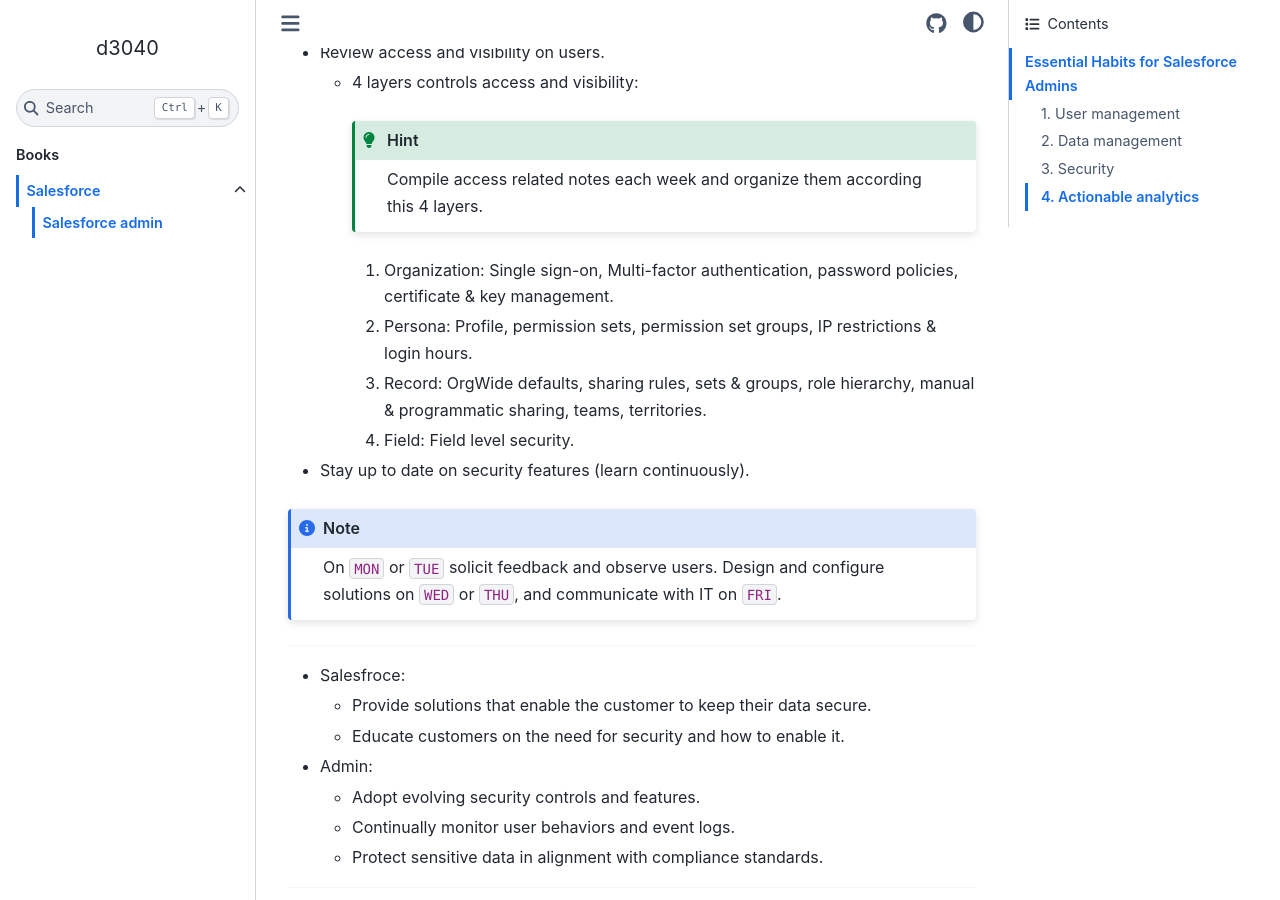
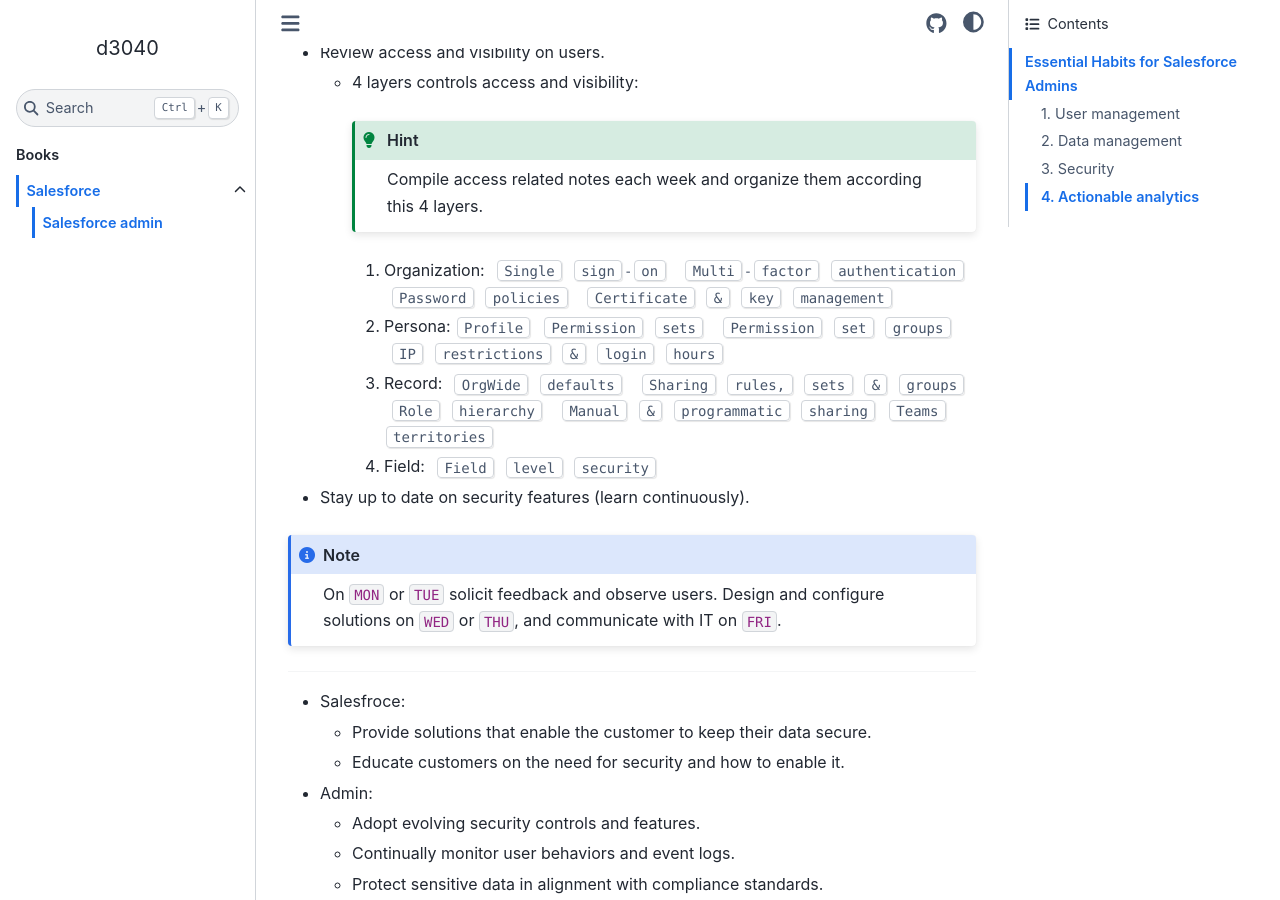
Before and after one commit to d3040/the_beavers_hut, a Sphinx documentation site: the page built from docs/source/salesforce/salesforce_admin.rst, in a window 1280 px wide and 900 px high, scrolled down 1948 px. Built offline with Sphinx 7.4.7 and the Sphinx Book theme 1.1.4, drawn with Linux system fonts in a browser that asks for light colours; some of the changed lines change nothing that is shown.

Commit message:
initial commit

```diff
--- a/docs/source/salesforce/salesforce_admin.rst
+++ b/docs/source/salesforce/salesforce_admin.rst
@@ -89,10 +89,10 @@
 
       Compile access related notes each week and organize them according this 4 layers.
 
-    #. Organization: Single sign-on, Multi-factor authentication, password policies, certificate & key management.
-    #. Persona: Profile, permission sets, permission set groups, IP restrictions & login hours.
-    #. Record: OrgWide defaults, sharing rules, sets & groups, role hierarchy, manual & programmatic sharing, teams, territories.
-    #. Field: Field level security.
+    #. Organization: :kbd:`Single sign-on` :kbd:`Multi-factor authentication` :kbd:`Password policies` :kbd:`Certificate & key management`
+    #. Persona: :kbd:`Profile` :kbd:`Permission sets` :kbd:`Permission set groups` :kbd:`IP restrictions & login hours`
+    #. Record: :kbd:`OrgWide defaults` :kbd:`Sharing rules, sets & groups` :kbd:`Role hierarchy` :kbd:`Manual & programmatic sharing` :kbd:`Teams` :kbd:`territories`
+    #. Field: :kbd:`Field level security`
 
 - Stay up to date on security features (learn continuously).
 
```
